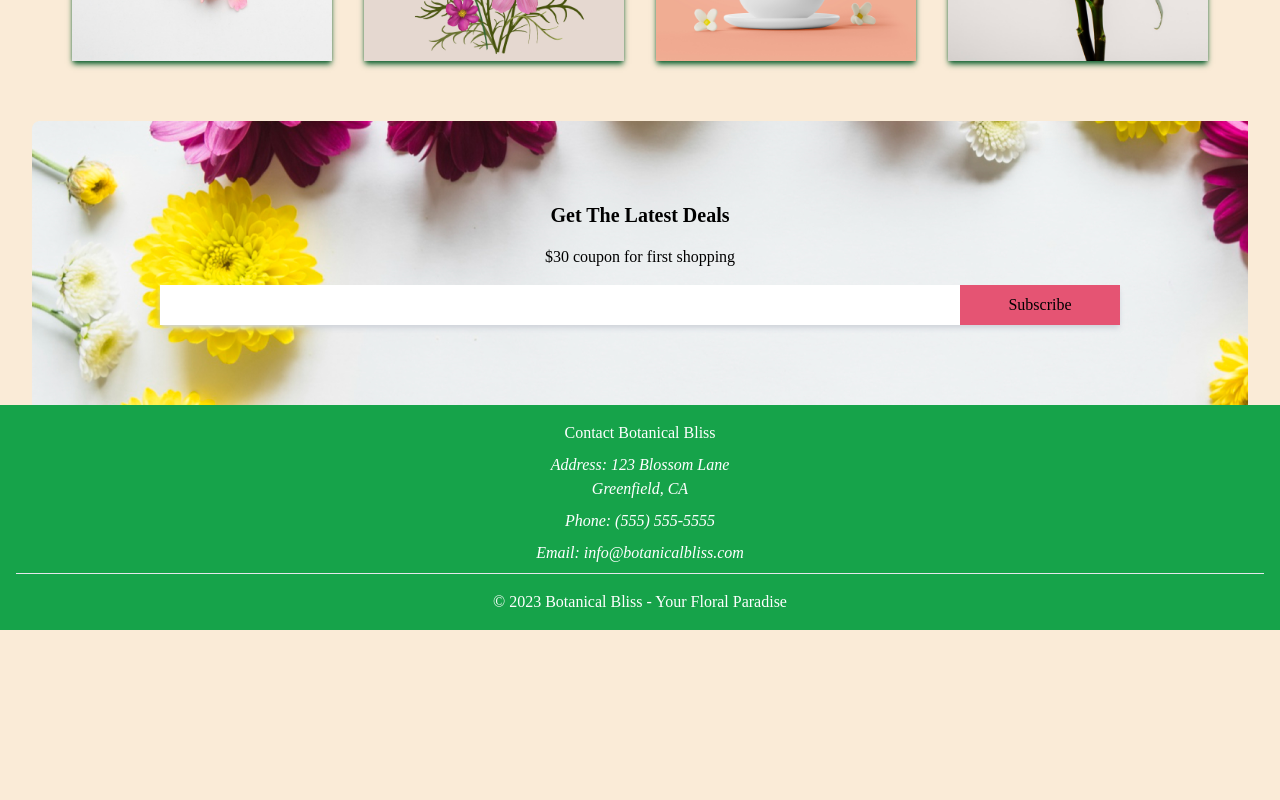
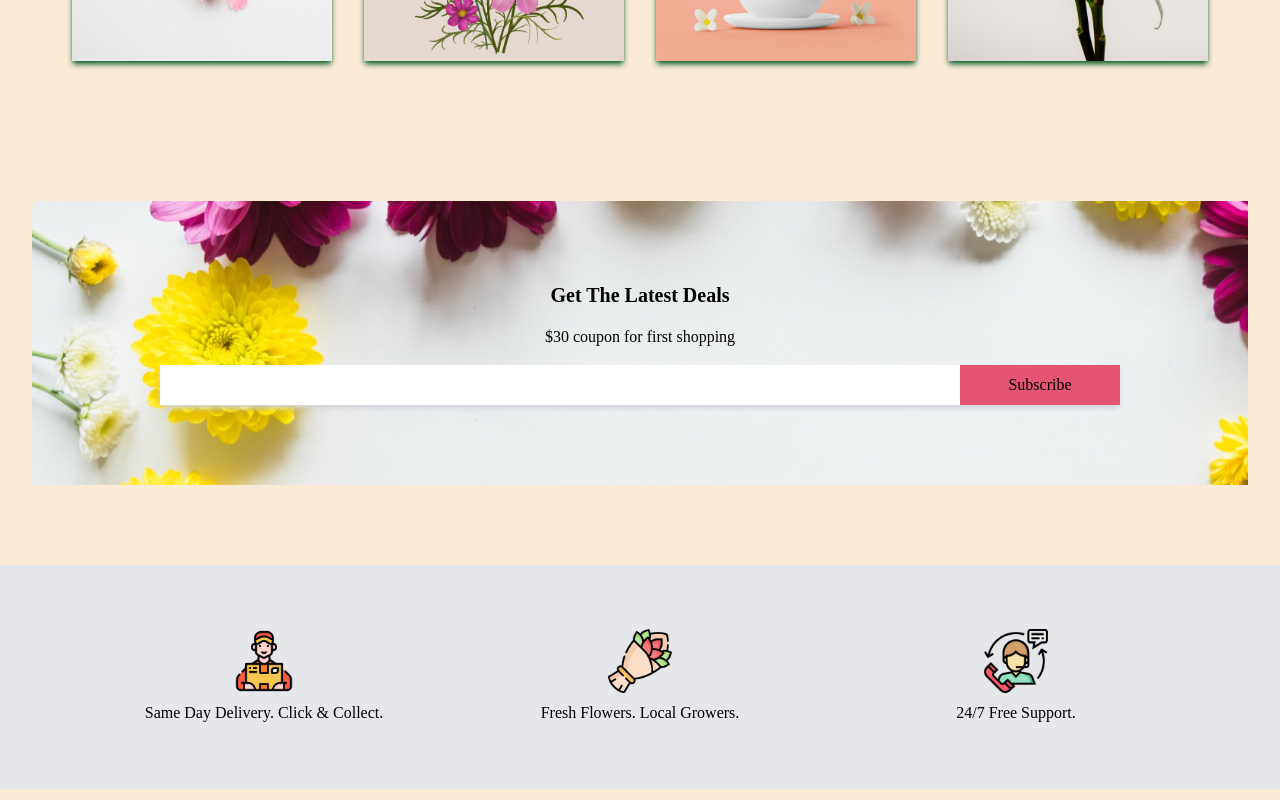
Before and after one commit to pally0091/flower-shop, a React (Vite) app: page / in a window 1280 px wide. Shown: the part 1900-2700 px from the top of the page. Before the commit the page ends 2530 px from the top, so only its background shows below. Built offline with nearby package versions, Linux system fonts and the light colour scheme.

Commit message:
finished

```diff
--- a/src/App.jsx
+++ b/src/App.jsx
@@ -1,5 +1,6 @@
 import "./App.css";
 import Banner from "./Components/Banner";
+import Conclusion from "./Components/Conclusion";
 import Deal from "./Components/Deal";
 import FlowerCollection from "./Components/FlowerCollection";
 import Footer from "./Components/Footer";
@@ -14,6 +15,7 @@ function App() {
       <Deal></Deal>
       <Instagram></Instagram>
       <Subscription></Subscription>
+      <Conclusion></Conclusion>
       <Footer></Footer>
     </>
   );
--- /dev/null
+++ b/src/Components/Conclusion.jsx
@@ -0,0 +1,44 @@
+/* eslint-disable no-unused-vars */
+import React from "react";
+import delivary from "../assets/Flower Asset/Group 57.png";
+import flower from "../assets/Flower Asset/Group 58.png";
+import phone from "../assets/Flower Asset/Group 59.png";
+
+const Conclusion = () => {
+  return (
+    <div className="py-5 px-2 lg:py-16 lg:px-20 grid grid-cols-3 gap-2 my-5 bg-gray-200">
+      <card>
+        <div className="w-16 h-16 mx-auto">
+          <img
+            className="w-full h-full"
+            src={delivary}
+            alt=""
+          />
+        </div>
+        <p className="text-center mt-2">Same Day Delivery. Click & Collect.</p>
+      </card>
+      <card>
+        <div className="w-16 h-16 mx-auto">
+          <img
+            className="w-full h-full"
+            src={flower}
+            alt=""
+          />
+        </div>
+        <p className="text-center mt-2">Fresh Flowers. Local Growers.</p>
+      </card>
+      <card>
+        <div className="w-16 h-16 mx-auto">
+          <img
+            className="w-full h-full"
+            src={phone}
+            alt=""
+          />
+        </div>
+        <p className="text-center mt-2">24/7 Free Support.</p>
+      </card>
+    </div>
+  );
+};
+
+export default Conclusion;
--- a/src/index.css
+++ b/src/index.css
@@ -23,5 +23,5 @@ body {
 #subs {
   background-image: url("./assets/Flower Asset/Rectangle 9.png");
   width: 95%;
-  margin: 0 auto;
+  margin: 5rem auto;
 }
```
